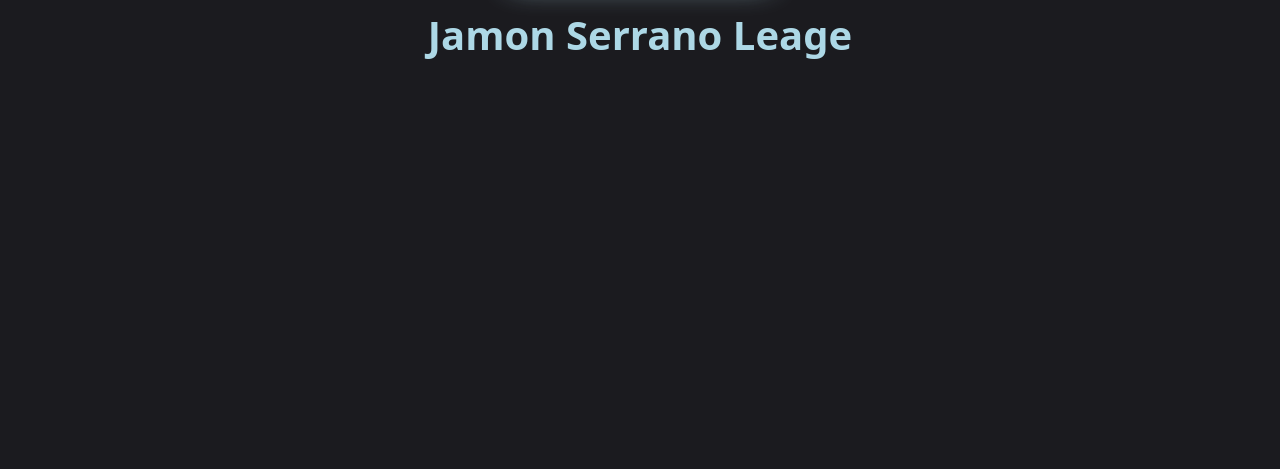
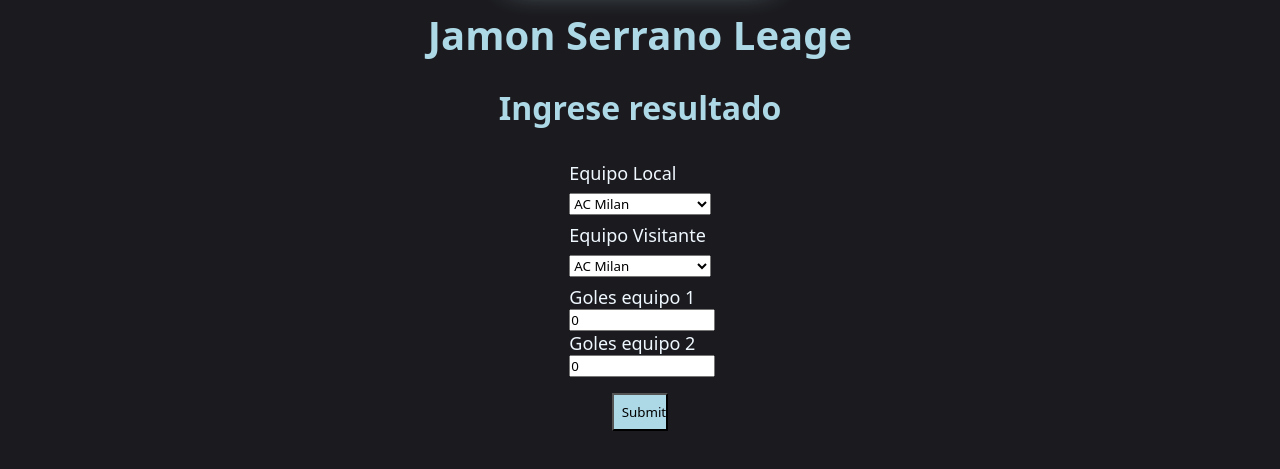
Before and after one commit to Manuelrincon37/serrano-project-v2, a React (Vite) app: page /result in a window 1280 px wide. Shown: the part 319-788 px from the top of the page. Built offline with nearby package versions, Linux system fonts and the light colour scheme.

Commit message:
updating form

```diff
--- a/src/components/MatchResultForm.jsx
+++ b/src/components/MatchResultForm.jsx
@@ -1,6 +1,5 @@
 import { useState } from 'react'
 import teams from '../data/teams.json'
-import '../App.css'
 
 export const MatchResultForm = () => {
   const [formData, setFormData] = useState({
@@ -17,6 +16,7 @@ export const MatchResultForm = () => {
       ...formData,
       [name]: value
     })
+    console.log(formData)
   }
 
   const updateTeamData = () => {
@@ -61,50 +61,27 @@ export const MatchResultForm = () => {
 
   const handleSubmit = (e) => {
     e.preventDefault()
-
-    // Validar el formulario aquí si es necesario
-
-    const updatedTeams = updateTeamData()
-
-    // Guardar en localStorage
-    const teamsData = JSON.stringify(updatedTeams)
-    localStorage.setItem('teamsData', teamsData)
-
-    // Limpiar el formulario
-    setFormData({
-      div: '',
-      team1: '',
-      team2: '',
-      team1Goals: 0,
-      team2Goals: 0
-    })
   }
 
   return (
     <div>
       <form onSubmit={handleSubmit} className="formResult">
-        <div>
-          <label htmlFor="team1">Equipo 1</label>
-          <input
-            type="text"
-            id="team1"
-            name="team1"
-            placeholder="Nombre del equipo 1"
-            value={formData.team1}
-            onChange={handleChange}
-          />
+
+        <div className='local'>
+            <label htmlFor="local">Equipo Local</label>
+            <select id="local" name="local" onChange={handleChange}>
+             {teams.map((team) => (
+                <option key={team.id} value={FormData.team1}>{team.nombre}</option>
+             ))}
+            </select>
         </div>
-
-        <div>
-          <label htmlFor="team2">Equipo 2</label>
-          <input
-            type="text"
-            id="team2"
-            name="team2"
-            placeholder="Nombre del equipo 2"
-            value={formData.team2}
-            onChange={handleChange}
-          />
+        <div className='visit'>
+            <label htmlFor="visitante">Equipo Visitante</label>
+            <select id="visitante" name="visitante" onChange={handleChange}>
+             {teams.map((team) => (
+                <option key={team.id} value={FormData.team2}>{team.nombre}</option>
+             ))}
+            </select>
         </div>
 
         <div>
--- /dev/null
+++ b/src/components/pages/RegisterResult.jsx
@@ -0,0 +1,16 @@
+// in this component we are going to moidify the result of a match and modifi de teams file
+import '../../form.css'
+import { MatchResultForm } from '../MatchResultForm'
+
+export const RegisterResult = () => {
+  return (
+    <div className="container-form">
+        <h1>Ingrese resultado</h1>
+
+        <div className='resultForm'>
+            <MatchResultForm />
+        </div>
+
+    </div>
+  )
+}
--- /dev/null
+++ b/src/form.css
@@ -0,0 +1,53 @@
+.container-form {
+    width: 100%;
+    height: 100%;
+    display: flex;
+    flex-direction: column;
+    align-items: center;
+}
+
+.formResult {
+    width: 70%;
+    display: flex;
+    flex-direction: column;
+    font-size: large;
+    margin-top: 1rem;
+    margin: auto;
+}
+
+select {
+    display: flex;
+    flex-direction: row;
+    align-items: center;
+    width: 100%;
+    margin-top: 0.5rem;
+    margin-bottom: 0.5rem;
+}
+
+input[type="number"] {
+    width: 100%;
+    display: flex;
+    flex-direction: row;
+    align-items: center;
+}
+
+input[type='submit'] {
+    width: 40%;
+    height: 100%;
+    margin-top: 1rem;
+    display: flex;
+    flex-direction: column;
+    align-items: center;
+    background-color: lightblue;
+    padding: 0.5rem;
+    align-self: center;
+
+}
+
+.container-form h1 {
+    font-size: 2rem;
+    text-align: center;
+    color: lightblue;
+    margin-top: 1rem;
+    margin-bottom: 2rem;
+}
--- a/src/index.css
+++ b/src/index.css
@@ -122,9 +122,11 @@ body {
 
 .scoreboard {
   display: flex;
+  flex-direction: column;
   justify-content: center;
-  width: 50%;
-  margin: 1rem auto;
+  align-items: center;
+  width: fit-content;
+  margin: 2rem auto;
   padding: 1rem 0;
   background-color: #1b1b1f;
   border-radius: 10px;
@@ -132,3 +134,26 @@ body {
   transition: all 250ms;
   flex: 1 1 20%;
 }
+
+.scoreboard table {
+  width: 90%;
+  font-size: 1rem;
+  text-align: center;
+  color: lightblue;
+  margin: 0.5rem 0;
+  padding: 5px;
+  background-color: rgba(173, 216, 230, 0.2);
+  border-radius: 10px;
+}
+
+@media(max-width: 480px) {
+  .scoreboard {
+    width: 100%;
+    flex: 1 1 60%;
+  }
+
+  .scoreboard table {
+    font-size: 0.8rem;
+
+  }
+}
--- a/src/routes/MainRouter.jsx
+++ b/src/routes/MainRouter.jsx
@@ -5,6 +5,7 @@ import { Index } from '../components/pages/Index'
 import { Teams } from '../components/pages/Teams'
 import { Tournaments } from '../components/pages/Tournaments'
 import { About } from '../components/pages/About'
+import { RegisterResult } from '../components/pages/RegisterResult'
 export const MainRouter = () => {
   return (
     <BrowserRouter>
@@ -19,6 +20,8 @@ export const MainRouter = () => {
             <Route path='/teams' element={<Teams/>} />
             <Route path='/tournaments' element={<Tournaments/>} />
             <Route path='/about' element={<About/>} />
+            <Route path='*' element={<Index/>} />
+            <Route path='/result' element={<RegisterResult/>} />
         </Routes>
     </BrowserRouter>
 
```
